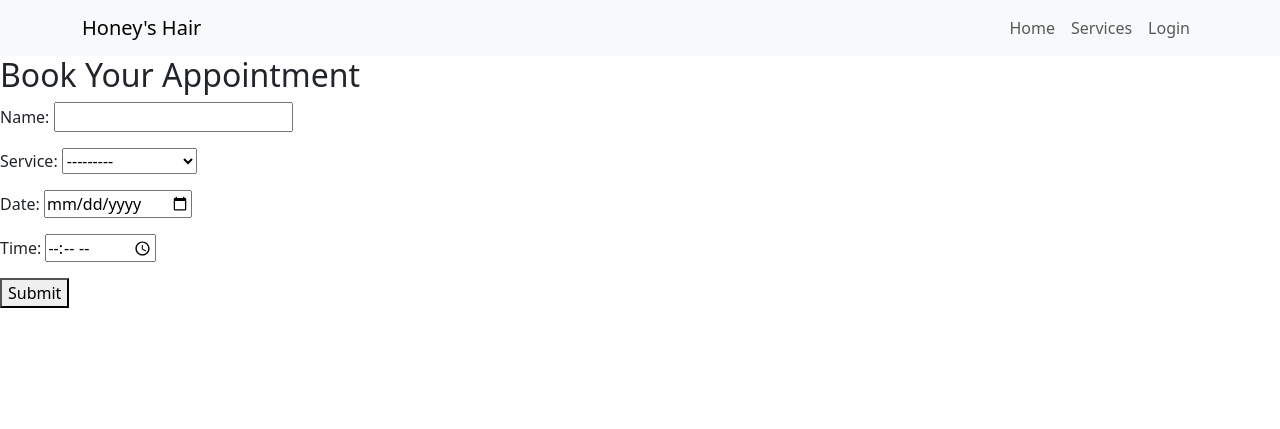
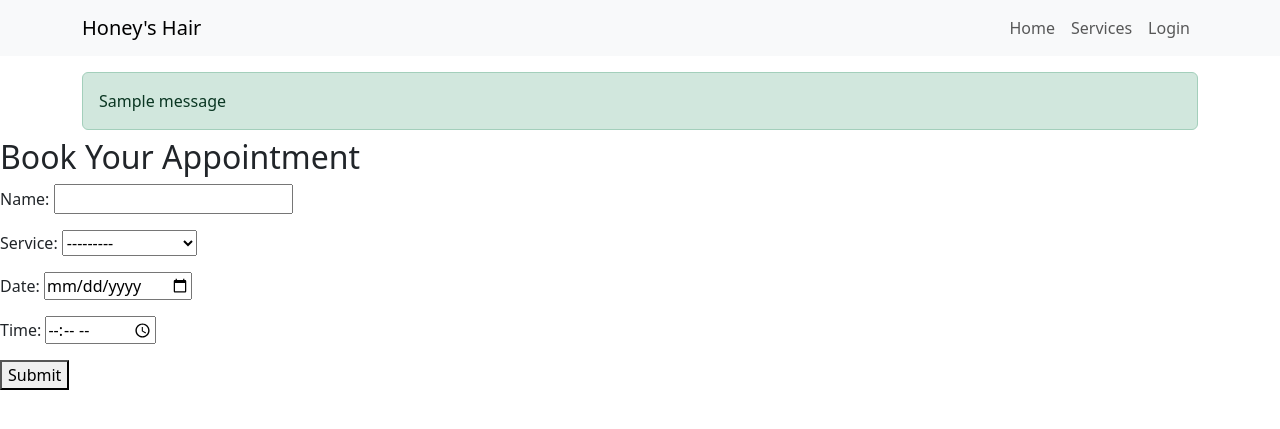
Before and after one commit to NorfolkTate/honeys-hair, a Django app: page /book/ in a window 1280 px wide. Shown: the top 429 px of the page. Run offline with Django 5.2, Linux system fonts and the light colour scheme; tables that the repository leaves empty hold one stand-in row (values such as "Sample post"); one stand-in notice (Sample message) is shown.

Commit message:
add django message to base

```diff
--- a/templates/base.html
+++ b/templates/base.html
@@ -45,6 +45,14 @@
             </div>
           </div>
         </nav>
+        <div class="container mt-3">
+    {% if messages %}
+      {% for message in messages %} <!--code provided by django documentation and ref. in readme-->
+        <div class="alert alert-{{ message.tags }} mb-2">{{ message }}</div>
+      {% endfor %}
+    {% endif %}
+  </div>
+
       {% block content %}
       {% endblock %}
   </body>
```
Lines whose indentation alone changed are shown as unchanged.
